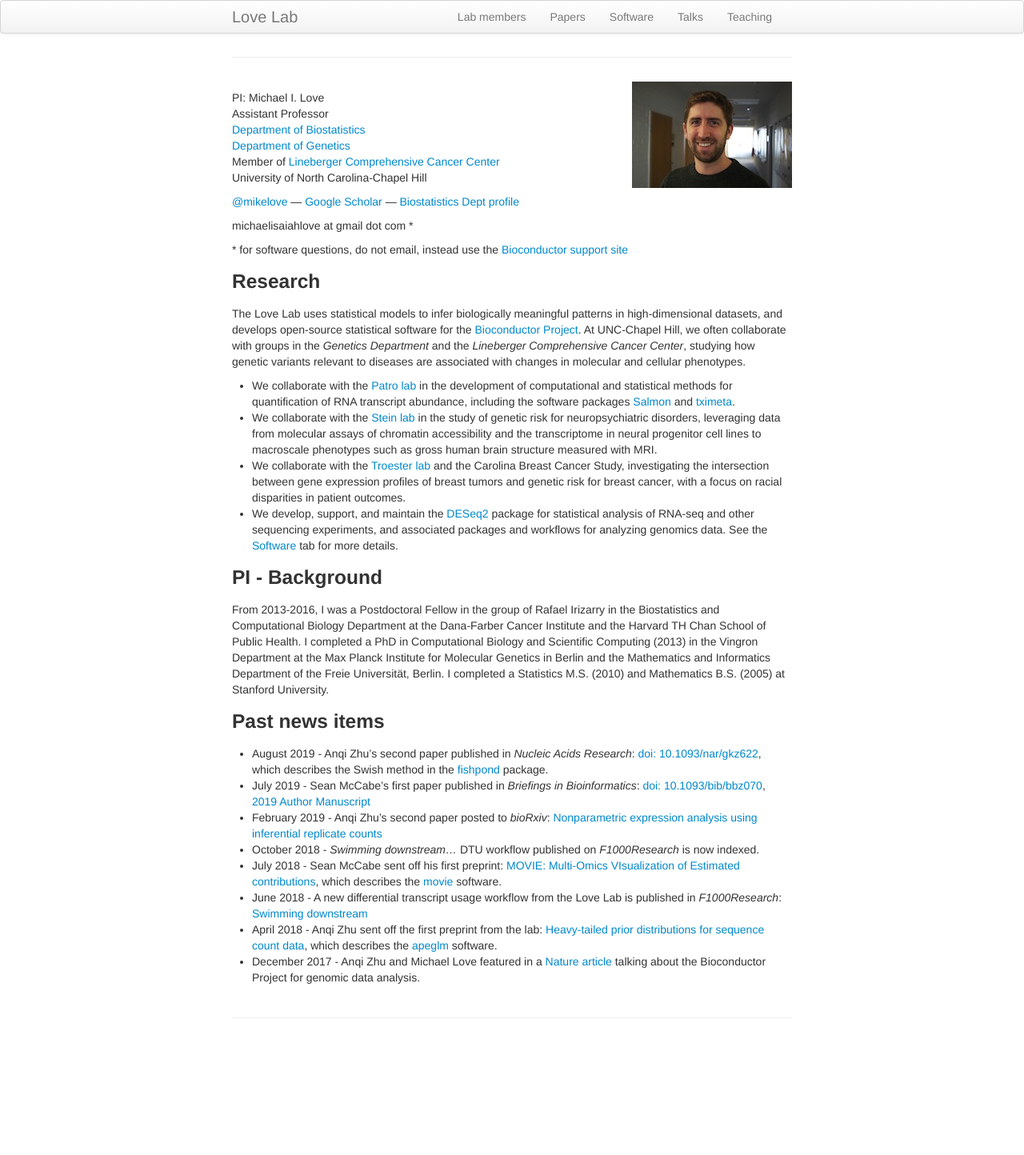
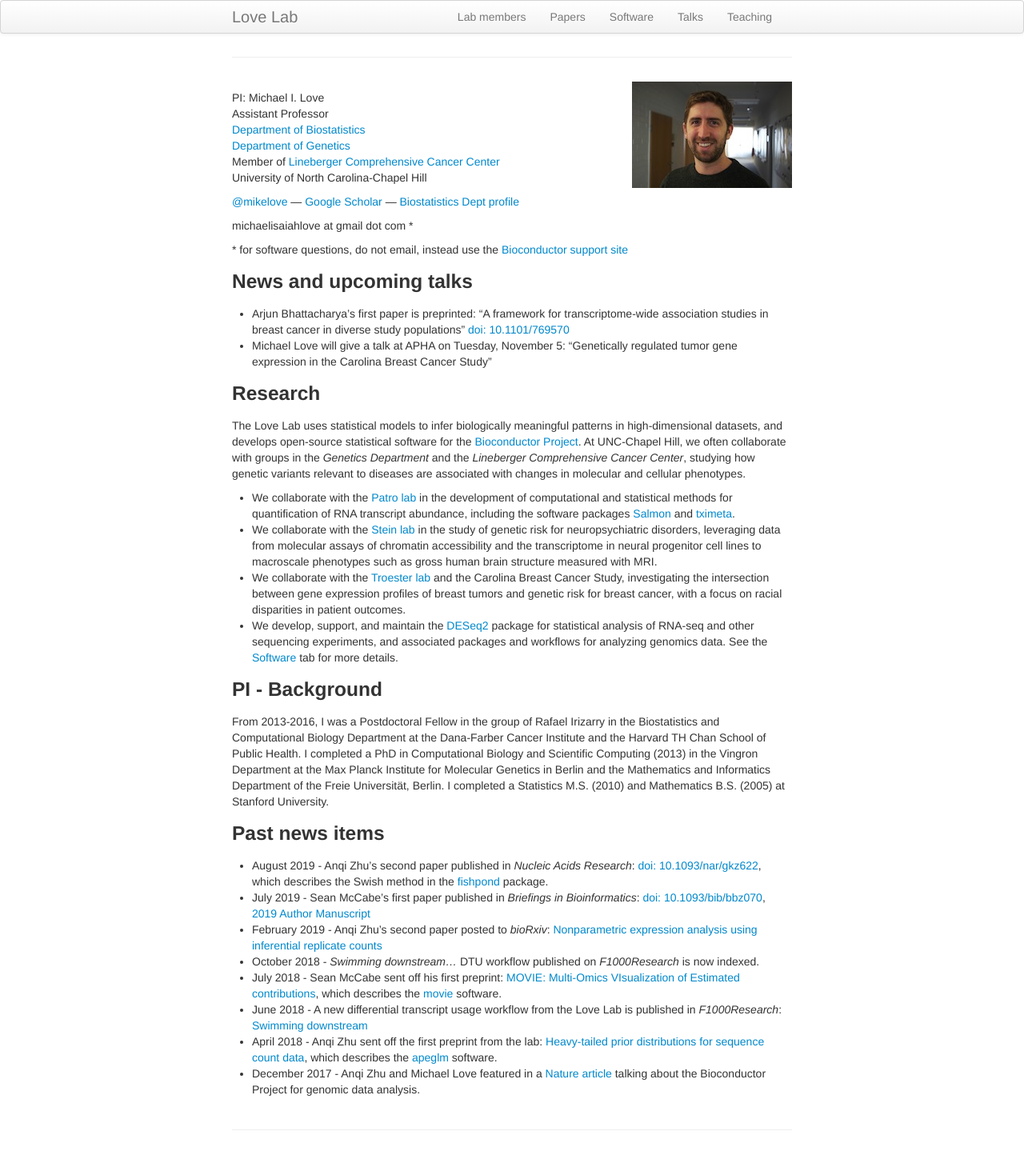
Before and after one commit to mikelove/mikelove.github.io, a Jekyll site: the page built from index.md, in a window 1280 px wide. Shown: the whole page at 80% size. Built offline with Jekyll 4.4.1, drawn with Linux system fonts in a browser that asks for light colours; before the commit the page ends 1304 px from its top, so only the background shows below that.

Commit message:
update papers

```diff
--- a/index.md
+++ b/index.md
@@ -20,6 +20,16 @@ University of North Carolina-Chapel Hill
 michaelisaiahlove at gmail dot com *
 
 \* for software questions, do not email, instead use the [Bioconductor support site](https://support.bioconductor.org)
+
+### News and upcoming talks
+
+* Arjun Bhattacharya's first paper is preprinted:
+  "A framework for transcriptome-wide association studies in breast
+  cancer in diverse study populations"
+  [doi: 10.1101/769570](https://doi.org/10.1101/769570)
+* Michael Love will give a talk at APHA on Tuesday, November 5:
+  "Genetically regulated tumor gene expression in the Carolina Breast
+  Cancer Study"
 
 ### Research
 
```
Also changed, not shown: pages/papers.md (+7 -0 lines).
